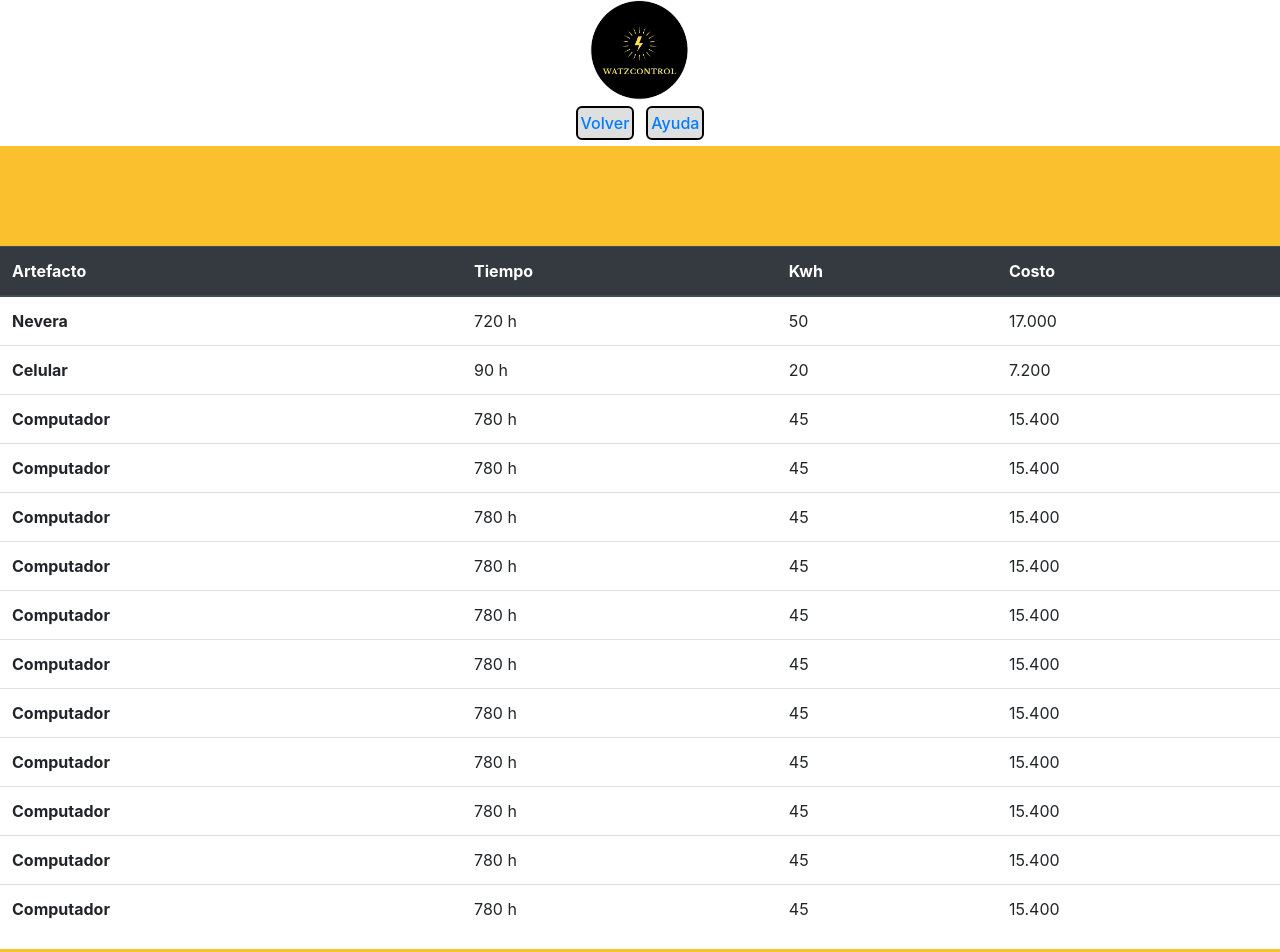
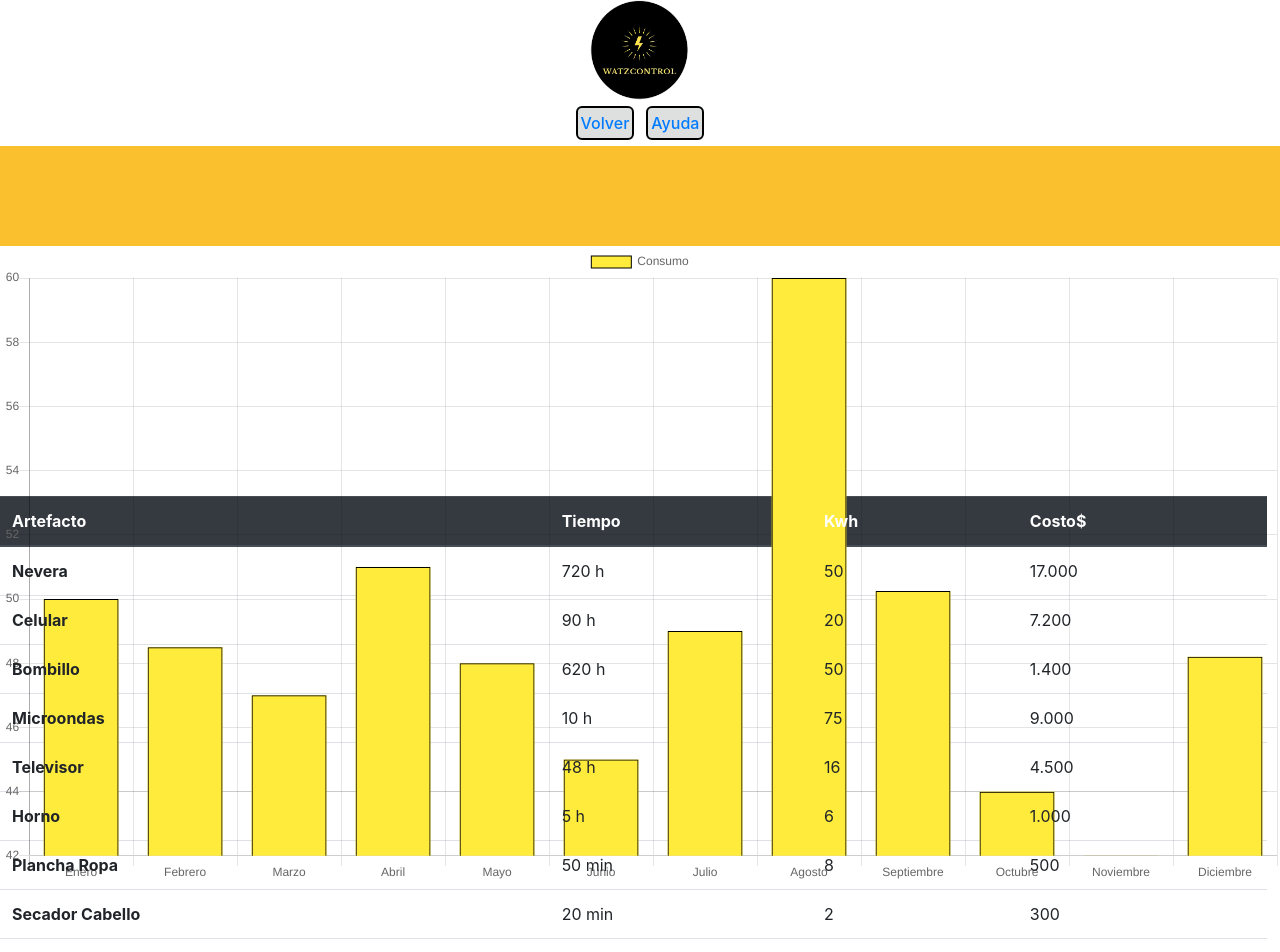
Before and after one commit to NeiderAcevedo/WatzControl, a React (Create React App) app: page /PagesHistorial in a window 1280 px wide. Shown: the top 952 px of the page. Built offline with nearby package versions, Linux system fonts and the light colour scheme.

Commit message:
diagrama

```diff
--- a/package.json
+++ b/package.json
@@ -9,10 +9,12 @@
   "main": "src/index.js",
   "dependencies": {
     "bootstrap": "4.5.3",
+    "chart.js": "2.9.4",
     "jquery": "3.5.1",
     "popper.js": "1.16.1",
     "react": "16.13.1",
     "react-calendar": "3.2.0",
+    "react-chartjs-2": "2.11.1",
     "react-dom": "16.13.1",
     "react-router-dom": "5.2.0",
     "react-scripts": "3.4.3"
--- a/src/Componet/Description/Description_Historial.js
+++ b/src/Componet/Description/Description_Historial.js
@@ -1,21 +1,47 @@
 import React from "react";
 import "../../styles.css";
-
+import {Bar} from "react-chartjs-2";
 
 
 function Description_Historial() {
+  const data={
+    labels:
+       ["Enero", "Febrero", "Marzo","Abril", "Mayo", "Junio", "Julio", "Agosto", "Septiembre","Octubre", "Noviembre", "Diciembre"],
+          datasets:[{
+          label: "Consumo",
+          backgroundColor: "#FFEB3B" ,
+          borderColor:"black",
+          borderWidth:1,
+          hoverBackgroundColor:"#FFF9C4",
+          hoverBorderColor:"#212121",
+          data: [50.000, 48.500, 47.000, 51.000, 48.000, 45.000, 49.000, 60.000, 50.250, 44.000, 42.000, 48.200]
+        }]
+      };
+      const opciones={
+         maintainsAspectRatio: false,
+         responsive: true
+      }
+
+
 
   return (
     <div>
 
-     <div className="">
+       <div className="DiagramaBarras" style={{width: "100%", height:"250px"}} >
+         <Bar data={data} options={opciones} />
+       </div>
+
+
+
+
+      <div className="TablaHistorial" style={{width: "99%", height:"900px"}}>
         <table class="table">
           <thead class="thead-dark">
             <tr>
               <th scope="col">Artefacto</th>
               <th scope="col">Tiempo</th>
               <th scope="col">Kwh</th>
-            <th scope="col">Costo</th>
+              <th scope="col">Costo$</th>
             </tr>
           </thead>
           <tbody>
@@ -32,79 +58,81 @@ function Description_Historial() {
               <td>7.200</td>
             </tr>
             <tr>
-            <th scope="row">Computador</th>
-            <td>780 h</td>
-            <td>45</td>
-            <td>15.400</td>
+              <th scope="row">Bombillo</th>
+              <td>620 h</td>
+              <td>50</td>
+              <td>1.400</td>
             </tr>
             <tr>
-            <th scope="row">Computador</th>
-            <td>780 h</td>
-            <td>45</td>
-            <td>15.400</td>
+              <th scope="row">Microondas</th>
+              <td>10 h</td>
+              <td>75</td>
+              <td>9.000</td>
             </tr>
             <tr>
-            <th scope="row">Computador</th>
-            <td>780 h</td>
-            <td>45</td>
-            <td>15.400</td>
+              <th scope="row">Televisor</th>
+              <td>48 h</td>
+              <td>16</td>
+              <td>4.500</td>
             </tr>
             <tr>
-            <th scope="row">Computador</th>
-            <td>780 h</td>
-            <td>45</td>
-            <td>15.400</td>
+              <th scope="row">Horno</th>
+              <td>5 h</td>
+              <td>6</td>
+              <td>1.000</td>
             </tr>
             <tr>
-            <th scope="row">Computador</th>
-            <td>780 h</td>
-            <td>45</td>
-            <td>15.400</td>
+              <th scope="row">Plancha Ropa</th>
+              <td> 50 min</td>
+              <td>8</td>
+              <td>500</td>
             </tr>
             <tr>
-            <th scope="row">Computador</th>
-            <td>780 h</td>
-            <td>45</td>
-            <td>15.400</td>
+              <th scope="row">Secador Cabello</th>
+              <td>20 min</td>
+              <td>2</td>
+              <td>300</td>
             </tr>
             <tr>
-            <th scope="row">Computador</th>
-            <td>780 h</td>
-            <td>45</td>
-            <td>15.400</td>
+              <th scope="row">Equipo Sonido</th>
+              <td>3 h</td>
+              <td>6</td>
+              <td>1.250</td>
             </tr>
             <tr>
-            <th scope="row">Computador</th>
-            <td>780 h</td>
-            <td>45</td>
-            <td>15.400</td>
+              <th scope="row">Aire Acondicionado</th>
+              <td>15 h</td>
+              <td>4.9</td>
+              <td>5.000</td>
             </tr>
             <tr>
-            <th scope="row">Computador</th>
-            <td>780 h</td>
-            <td>45</td>
-            <td>15.400</td>
+              <th scope="row">Audifonos</th>
+              <td>30 min</td>
+              <td>1.8</td>
+              <td>150</td>
             </tr>
             <tr>
-            <th scope="row">Computador</th>
-            <td>780 h</td>
-            <td>45</td>
-            <td>15.400</td>
+              <th scope="row">Bateria portatil</th>
+              <td>4 h</td>
+              <td>8</td>
+              <td>2.200</td>
             </tr>
             <tr>
-            <th scope="row">Computador</th>
-            <td>780 h</td>
-            <td>45</td>
-            <td>15.400</td>
+              <th scope="row">Lavadora</th>
+              <td>9h</td>
+              <td>19</td>
+              <td>10.000</td>
             </tr>
-
-
+            <tr>
+              <th scope="row">Total</th>
+              <td>1.531,86</td>
+              <td>266.7</td>
+              <td>59.500</td>
+            </tr>
 
           </tbody>
         </table>
       </div>
-
-
     </div>
   );
 }
--- a/src/Componet/Description/Description_PaginaPrincipal.js
+++ b/src/Componet/Description/Description_PaginaPrincipal.js
@@ -16,7 +16,7 @@ function Description_PaginaPrincipal() {
        </button>
 
        <button type="button" class="btn btn-secondary">
-         <Link classname="BotoN" to="pagesConsumoMe">
+         <Link classname="BotoN" to="pagesConsumoMes">
            Historial Mes
          </Link>
        </button>
--- a/src/Componet/Description/Descrption_ConsMes.js
+++ b/src/Componet/Description/Descrption_ConsMes.js
@@ -7,8 +7,6 @@ function Description_ConsMes (){
    <div>
 
 
-
-
    </div>
 
   );
--- a/src/styles.css
+++ b/src/styles.css
@@ -348,7 +348,6 @@
 
 /* AYUDA */
 
-
 .SoyNuevo {
   margin: 8px;
   text-align: justify;
@@ -413,7 +412,6 @@
   border-radius: 6px;
   border: 2px solid #000000;
   margin: 8px;
-
 }
 
 .Recu1 {
@@ -444,12 +442,12 @@
   text-align: center;
 }
 
-.render{
+.render {
   text-align: center;
   margin: 6px;
 }
 
-.BTNPP{
+.BTNPP {
   text-decoration: none;
   padding: 3px;
   font-weight: 500;
@@ -459,19 +457,17 @@
   border-radius: 6px;
   border: 2px solid #000000;
   margin: 8px;
-
 }
 
-
-
-.btn-secondary{
+.btn-secondary {
   color: #000000;
   background-color: #ffffff;
   border: 2px solid #000000;
   margin: 6px;
+}
+
+.TablaHistorial {
+
+
 
 }
-
-.BotoN{
-
-}
```
Lines whose indentation alone changed are shown as unchanged.
